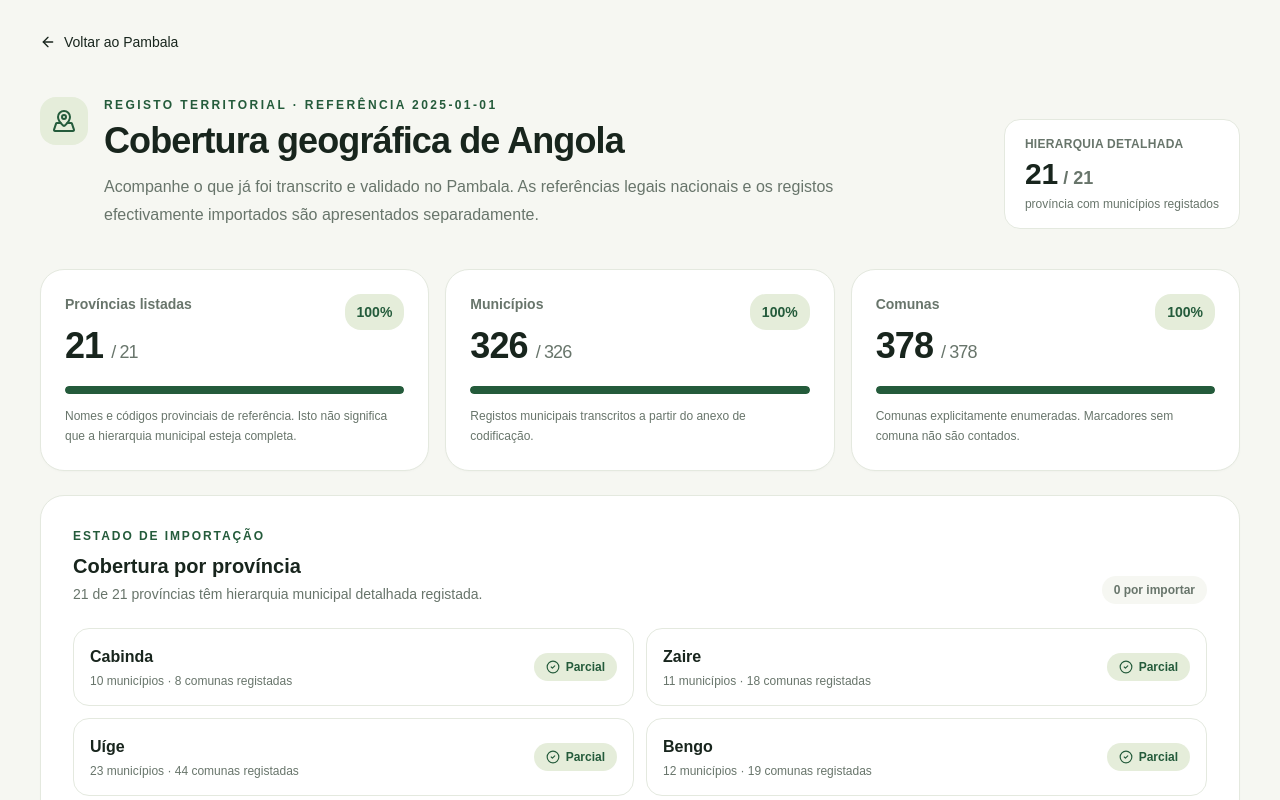
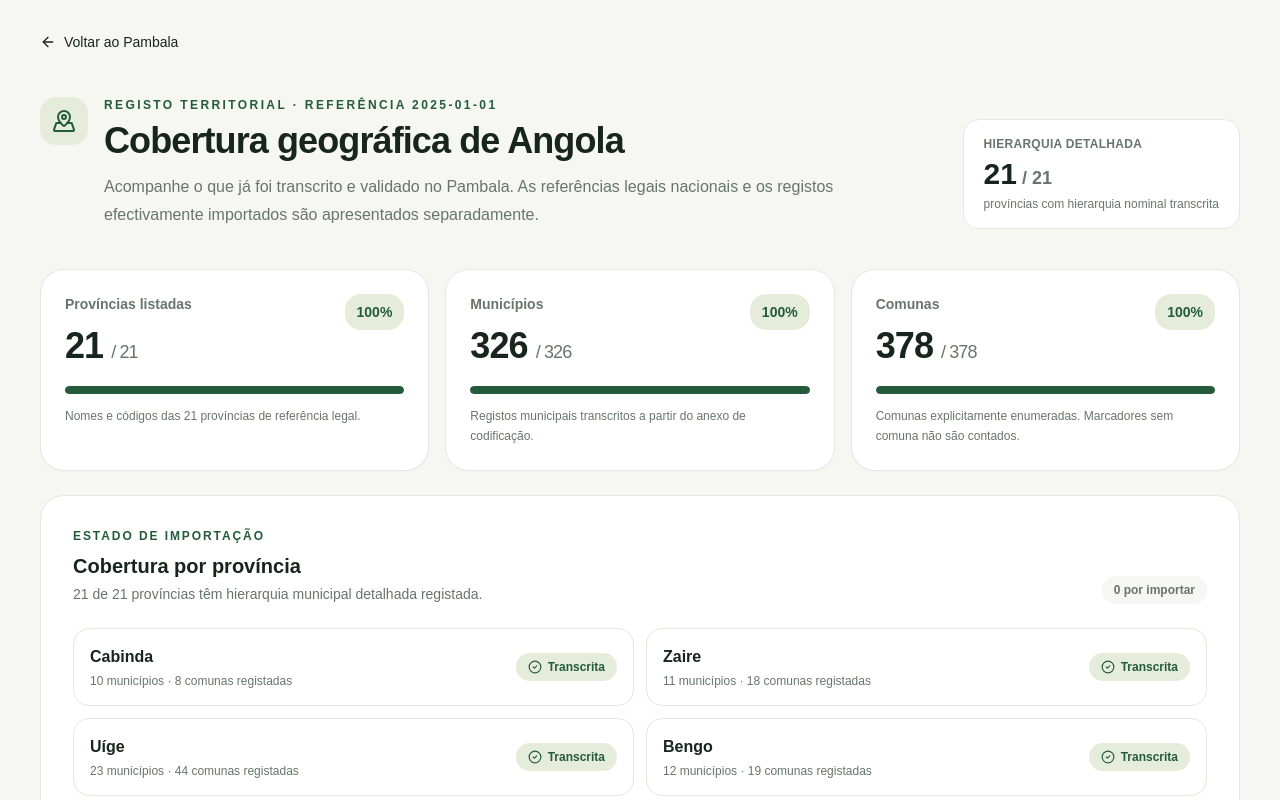
Before and after one commit to onesimo-miguel17/maidenless_tarnisheds, a Next.js app: page /geography in a window 1280 px wide. Shown: the top 800 px of the page. Built offline with nearby package versions, Linux system fonts and the light colour scheme.

Commit message:
ui: reflect complete administrative hierarchy transcription

```diff
--- a/src/app/geography/page.tsx
+++ b/src/app/geography/page.tsx
@@ -100,7 +100,7 @@ export default function GeographyPage() {
               </span>
             </p>
             <p className="mt-1 text-xs text-[var(--muted)]">
-              província com municípios registados
+              províncias com hierarquia nominal transcrita
             </p>
           </div>
         </div>
@@ -112,7 +112,7 @@ export default function GeographyPage() {
             label="Províncias listadas"
             registered={coverage.registered.provinceList}
             expected={coverage.expected.provinces}
-            detail="Nomes e códigos provinciais de referência. Isto não significa que a hierarquia municipal esteja completa."
+            detail="Nomes e códigos das 21 províncias de referência legal."
           />
           <CoverageCard
             label="Municípios"
@@ -163,7 +163,7 @@ export default function GeographyPage() {
                 </div>
                 {province.hasDetailedHierarchy ? (
                   <span className="inline-flex shrink-0 items-center gap-1.5 rounded-full bg-[#e5edda] px-3 py-1.5 text-xs font-semibold text-[var(--green)]">
-                    <CheckCircle2 size={14} /> Parcial
+                    <CheckCircle2 size={14} /> Transcrita
                   </span>
                 ) : (
                   <span className="inline-flex shrink-0 items-center gap-1.5 rounded-full bg-[var(--background)] px-3 py-1.5 text-xs font-semibold text-[var(--muted)]">
```
